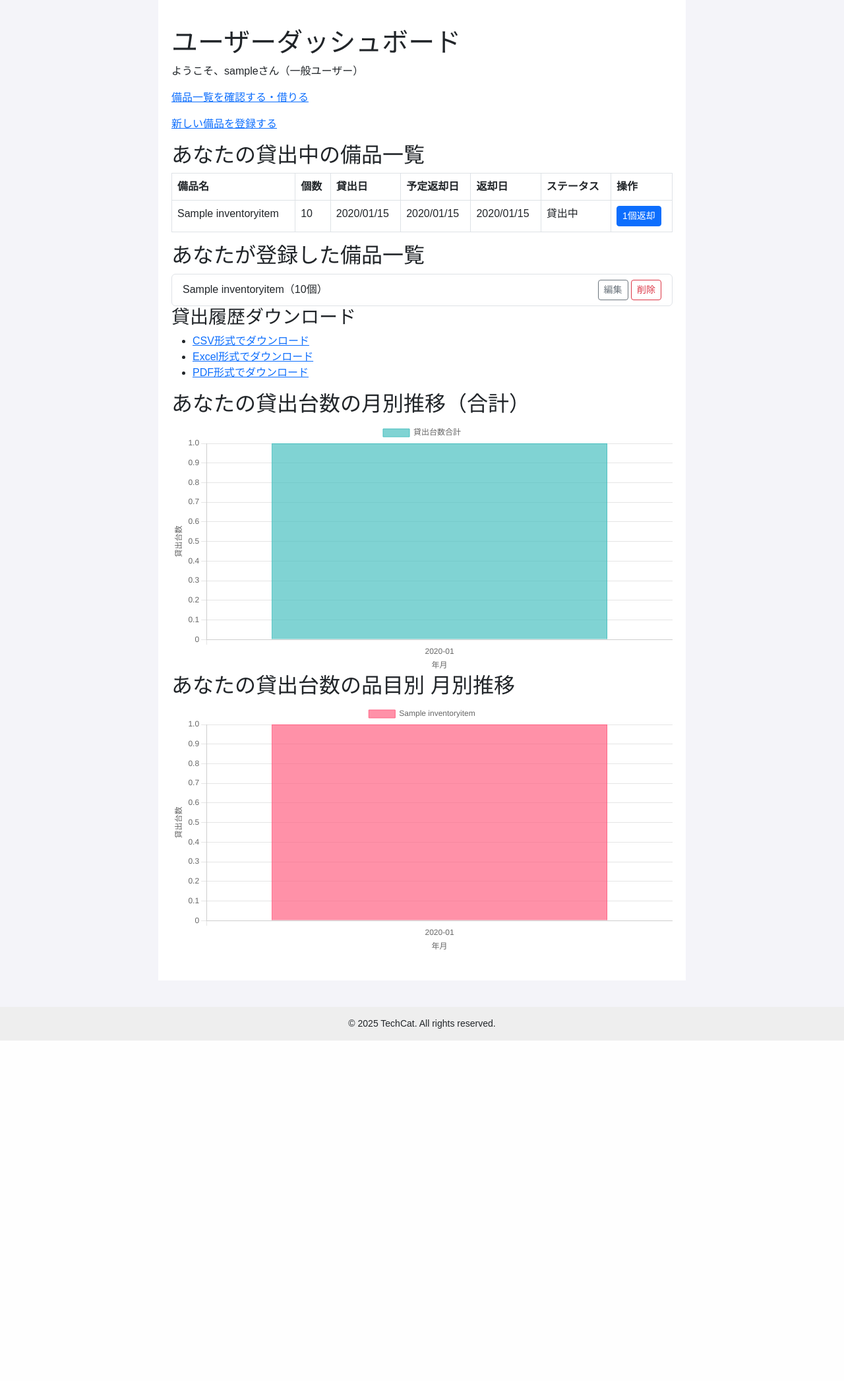
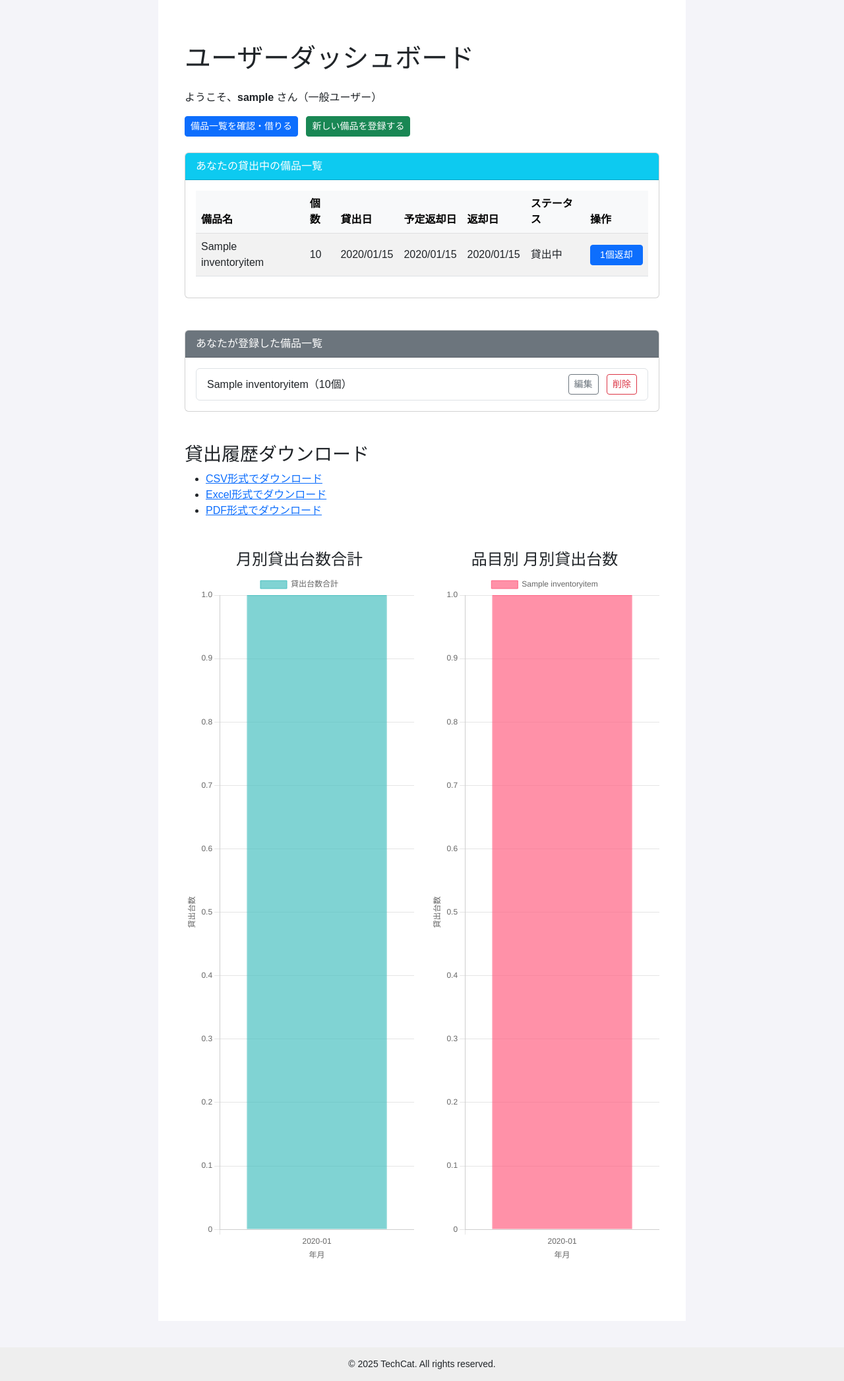
Before and after one commit to TechCat-Hello/inventory-app, a Django app: page /user_dashboard/ in a window 1280 px wide. Shown: the part 86-2179 px from the top of the page at 66% size. Before the commit the page ends 1663 px from the top, so only its background shows below. Run offline with Django 4.2, Linux system fonts and the light colour scheme; a user stored in the database is signed in; tables that the repository leaves empty hold one stand-in row (values such as "Sample post").

Commit message:
Adjust layout of user dashboard for general users

```diff
--- a/inventory/templates/inventory/user_dashboard.html
+++ b/inventory/templates/inventory/user_dashboard.html
@@ -3,15 +3,23 @@
 {% block title %}ユーザーダッシュボード{% endblock %}
 
 {% block content %}
+<div class="container py-4">
+  <h1 class="mb-4">ユーザーダッシュボード</h1>
+  <div class="mb-4">
+    <p>ようこそ、<strong>{{ request.user.username }}</strong> さん（一般ユーザー）</p>
+    <a href="{% url 'item_list' %}" class="btn btn-primary btn-sm me-2">備品一覧を確認・借りる</a>
+    <a href="{% url 'item_create' %}" class="btn btn-success btn-sm">新しい備品を登録する</a>
+  </div>
 
-  <h1>ユーザーダッシュボード</h1>
-  <p>ようこそ、{{ request.user.username }}さん（一般ユーザー）</p>
-  <p><a href="{% url 'item_list' %}">備品一覧を確認する・借りる</a></p>
-  <p><a href="{% url 'item_create' %}">新しい備品を登録する</a></p>
-
-  <h2>あなたの貸出中の備品一覧</h2>
-  <table class="table table-bordered">
-    <thead>
+  <!-- 貸出中の備品一覧 -->
+  <div class="card mb-5">
+    <div class="card-header bg-info text-white">
+      あなたの貸出中の備品一覧
+    </div>
+    <div class="card-body">
+      <div class="table-responsive">
+        <table class="table table-striped table-hover align-middle">
+          <thead class="table-light">
             <tr>
               <th>備品名</th>
               <th>個数</th>
@@ -28,74 +36,80 @@
                 <td>{{ rental.item.name }}</td>
                 <td>{{ rental.quantity }}</td>
                 <td>{{ rental.rental_date|date:"Y/m/d" }}</td>
-          <td>
-            {% if rental.expected_return_date %}
-              {{ rental.expected_return_date|date:"Y/m/d" }}
-            {% else %}
-              ―
-            {% endif %}
-          </td>
-          <td>
-            {% if rental.return_date %}
-              {{ rental.return_date|date:"Y/m/d" }}
-            {% else %}
-              ―
-            {% endif %}
-          </td>
+                <td>{{ rental.expected_return_date|default:"―"|date:"Y/m/d" }}</td>
+                <td>{{ rental.return_date|default:"―"|date:"Y/m/d" }}</td>
                 <td>{{ rental.get_status_display }}</td>
                 <td>
                   {% if rental.status == 'borrowed' and rental.quantity > 0 %}
-              <form method="post" action="{% url 'return_item' rental.id %}">
+                    <form method="post" action="{% url 'return_item' rental.id %}" class="d-inline">
                       {% csrf_token %}
-                <button type="submit" class="btn btn-sm btn-primary">1個返却</button>
+                      <button type="submit" class="btn btn-sm btn-primary nowrap-btn">1個返却</button>
                     </form>
                   {% else %}
-              返却済
+                    <span class="text-muted">返却済</span>
                   {% endif %}
                 </td>
               </tr>
             {% empty %}
-        <tr><td colspan="7">貸出中の備品はありません。</td></tr>
+              <tr><td colspan="7" class="text-center">貸出中の備品はありません。</td></tr>
             {% endfor %}
           </tbody>
         </table>
+      </div>
+    </div>
+  </div>
 
-  <h2>あなたが登録した備品一覧</h2>
+  <!-- 登録備品一覧 -->
+  <div class="card mb-5">
+    <div class="card-header bg-secondary text-white">
+      あなたが登録した備品一覧
+    </div>
+    <div class="card-body">
       <ul class="list-group">
         {% for item in items %}
           <li class="list-group-item d-flex justify-content-between align-items-center">
-        {{ item.name }}（{{ item.quantity }}個）
+            <span>{{ item.name }}（{{ item.quantity }}個）</span>
             <span>
               {% if item.added_by == request.user %}
-            <a href="{% url 'edit_item' item.pk %}" class="btn btn-sm btn-outline-secondary">編集</a>
+                <a href="{% url 'edit_item' item.pk %}" class="btn btn-sm btn-outline-secondary me-2">編集</a>
                 <a href="{% url 'item_delete' item.pk %}" class="btn btn-sm btn-outline-danger">削除</a>
               {% endif %}
             </span>
           </li>
         {% empty %}
-      <li class="list-group-item">登録された備品がありません。</li>
+          <li class="list-group-item text-center">登録された備品がありません。</li>
         {% endfor %}
       </ul>
+    </div>
+  </div>
 
+  <!-- ダウンロードリンク -->
+  <div class="mb-5">
     <h3>貸出履歴ダウンロード</h3>
     <ul>
       <li><a href="{% url 'export_rentals_csv' %}">CSV形式でダウンロード</a></li>
       <li><a href="{% url 'export_rentals_excel' %}">Excel形式でダウンロード</a></li>
       <li><a href="{% url 'export_rentals_pdf' %}">PDF形式でダウンロード</a></li>
     </ul>
+  </div>
 
-  <h2>あなたの貸出台数の月別推移（合計）</h2>
-  <canvas id="monthlyRentalChart" width="800" height="400"></canvas>
+  <!-- グラフ -->
+  <div class="row">
+    <div class="col-md-6 mb-4">
+      <h4 class="text-center">月別貸出台数合計</h4>
+      <canvas id="monthlyRentalChart" width="100%" height="300"></canvas>
+    </div>
+    <div class="col-md-6 mb-4">
+      <h4 class="text-center">品目別 月別貸出台数</h4>
+      <canvas id="rentalChart" width="100%" height="300"></canvas>
+    </div>
+  </div>
 
-  <h2>あなたの貸出台数の品目別 月別推移</h2>
-  <canvas id="rentalChart" width="800" height="400"></canvas>
-
+  <!-- Chart.js -->
   <script src="https://cdn.jsdelivr.net/npm/chart.js"></script>
-
   <script>
-    // 月別貸出台数合計グラフ
     const ctxMonthly = document.getElementById('monthlyRentalChart').getContext('2d');
-    const monthlyRentalChart = new Chart(ctxMonthly, {
+    new Chart(ctxMonthly, {
       type: 'bar',
       data: {
         labels: {{ labels|safe }},
@@ -116,9 +130,8 @@
       }
     });
 
-    // 品目別 月別貸出台数グラフ
     const ctxItem = document.getElementById('rentalChart').getContext('2d');
-    const rentalChart = new Chart(ctxItem, {
+    new Chart(ctxItem, {
       type: 'bar',
       data: {
         labels: {{ labels|safe }},
@@ -136,5 +149,5 @@
       }
     });
   </script>
-
+</div>
 {% endblock %}
--- a/templates/base.html
+++ b/templates/base.html
@@ -51,6 +51,11 @@
       background-color: #eee;
       font-size: 14px;
     }
+
+    .nowrap-btn {
+    white-space: nowrap;
+    min-width: 80px;
+    }
   </style>
 </head>
 <body>
```
Also changed, not shown: accounts/templates/registration/logout.html (deleted). Lines whose indentation alone changed are shown as unchanged.
